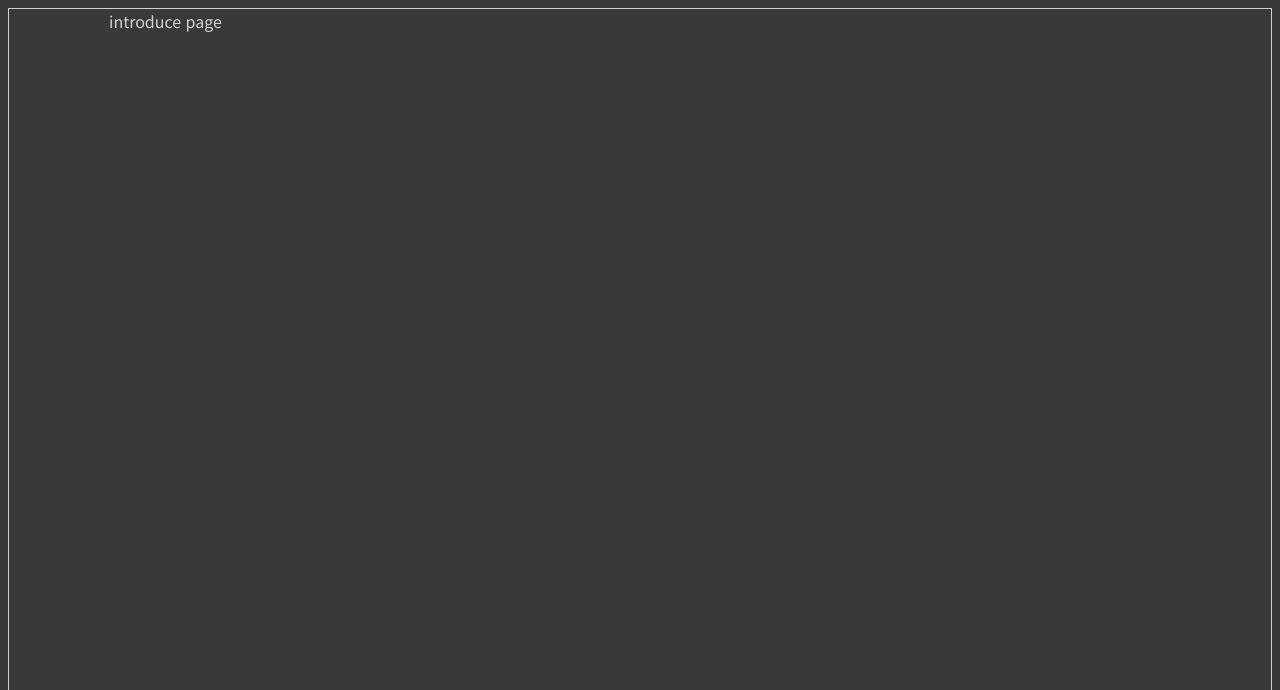
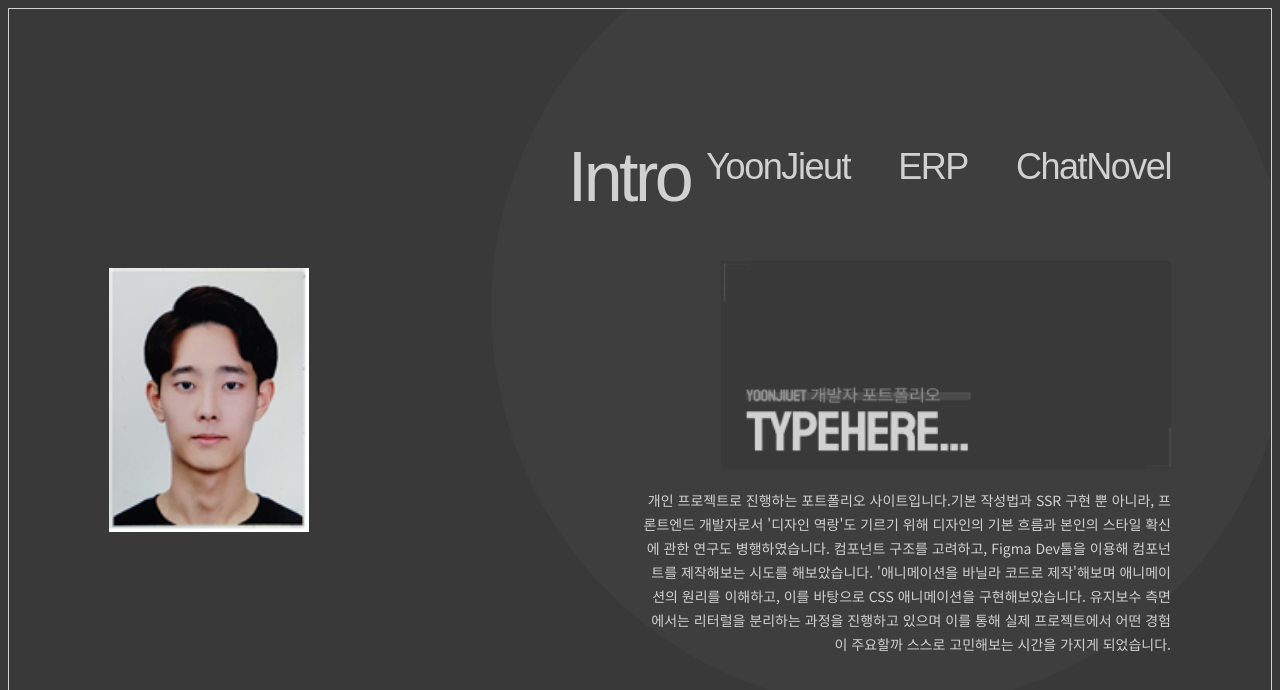
Before and after one commit to YoonJieut/pf-vercel, a Next.js app: page /main/introduce in a window 1280 px wide. Shown: the top 690 px of the page. Built offline with nearby package versions, Linux system fonts and the light colour scheme; a web font is replaced by a local one.

Commit message:
Docs : IntroducePage 내용 추가

```diff
--- a/app/(pages)/main/introduce/page.tsx
+++ b/app/(pages)/main/introduce/page.tsx
@@ -1,7 +1,31 @@
-export default function IntroduceTestPage() {
+import Image from "next/image";
+import Link from "next/link";
+
+import Section from "@/app/components/ui/atom/Basic/Section";
+import IntroMenu from "@/app/components/ui/Molecules/Menu/IntroMenu";
+import IntrodcueCircle from "@/app/components/ui/design/IntroduceCircle";
+
+export default function IntroducePage() {
   return (
     <main className="h-full w-full flex px-[100px] border border-sub-1 overflow-hidden">
-      introduce page
+      <Section className="leftIntro flex items-center w-1/2 h-full">
+        <Link href="/mainTest/aboutme">
+          <Image
+            src={"/images/kakao-talk-202402182120487351.png"}
+            alt="웹 개발자 윤준현입니다."
+            width={200}
+            height={200}
+          />
+        </Link>
+      </Section>
+      <Section className="rightIntro relative w-1/2 h-full">
+        {/* todo : 버튼에 따라 이미지가 달라져야 한다. */}
+        {/* 컴포넌트화 해야한다. */}
+        <div className="content w-full h-full flex flex-col items-end gap-14 mt-[140px]">
+          <IntroMenu />
+          <IntrodcueCircle />
+        </div>
+      </Section>
     </main>
   );
 }
```
